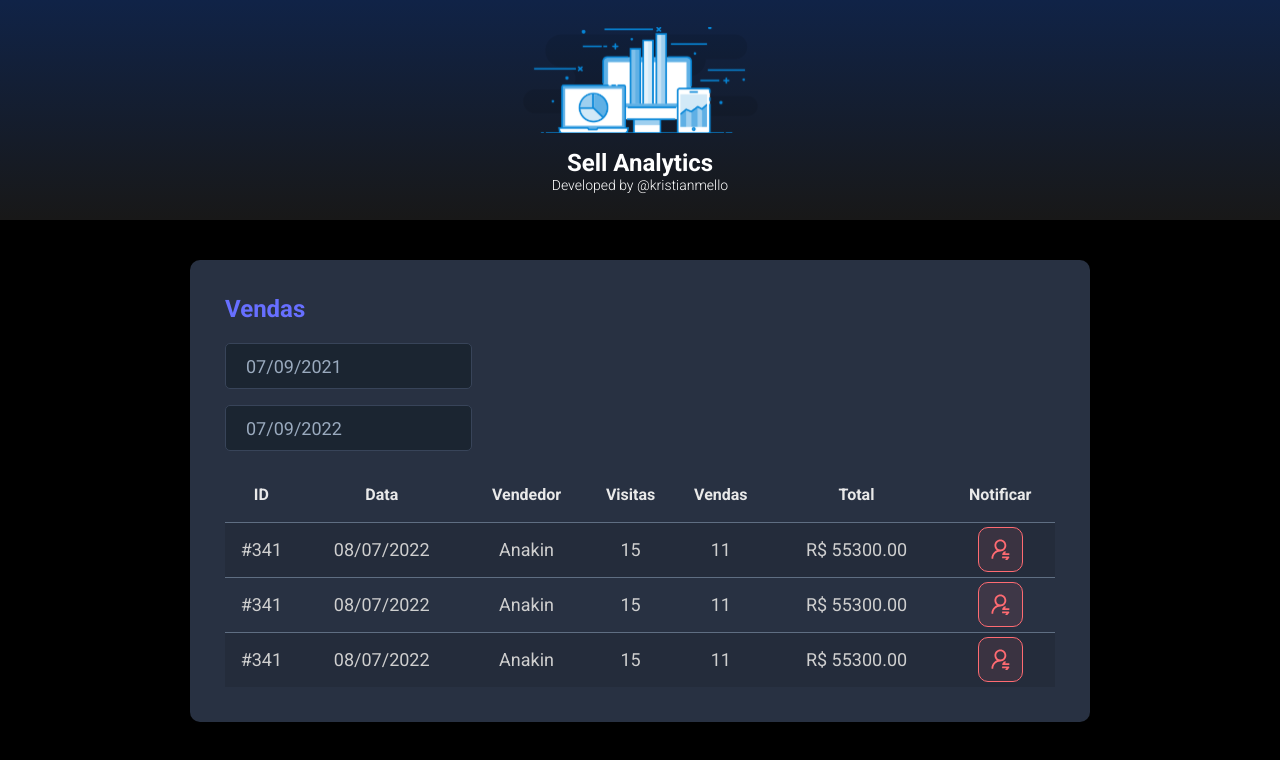
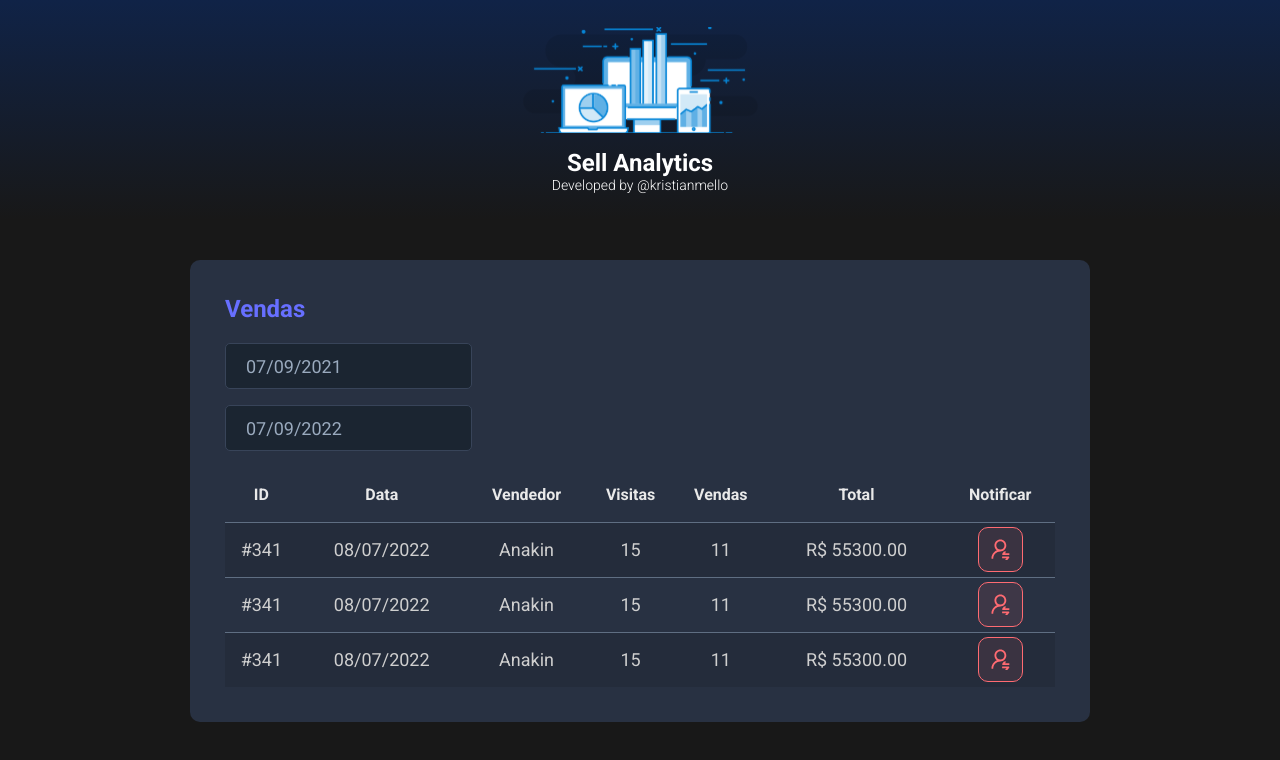
Before and after one commit to kristianBM/analytics-project, a React (Vite) app in the folder frontend/: page / in a window 1280 px wide. Shown: the top 760 px of the page. Built offline with nearby package versions, Linux system fonts and the light colour scheme.

Commit message:
fixing colors

```diff
--- a/frontend/src/index.css
+++ b/frontend/src/index.css
@@ -9,7 +9,7 @@
 
 body,
 html {
-  background-color: #000;
+  background-color: #181818;
   color: #fff;
 }
 
```
